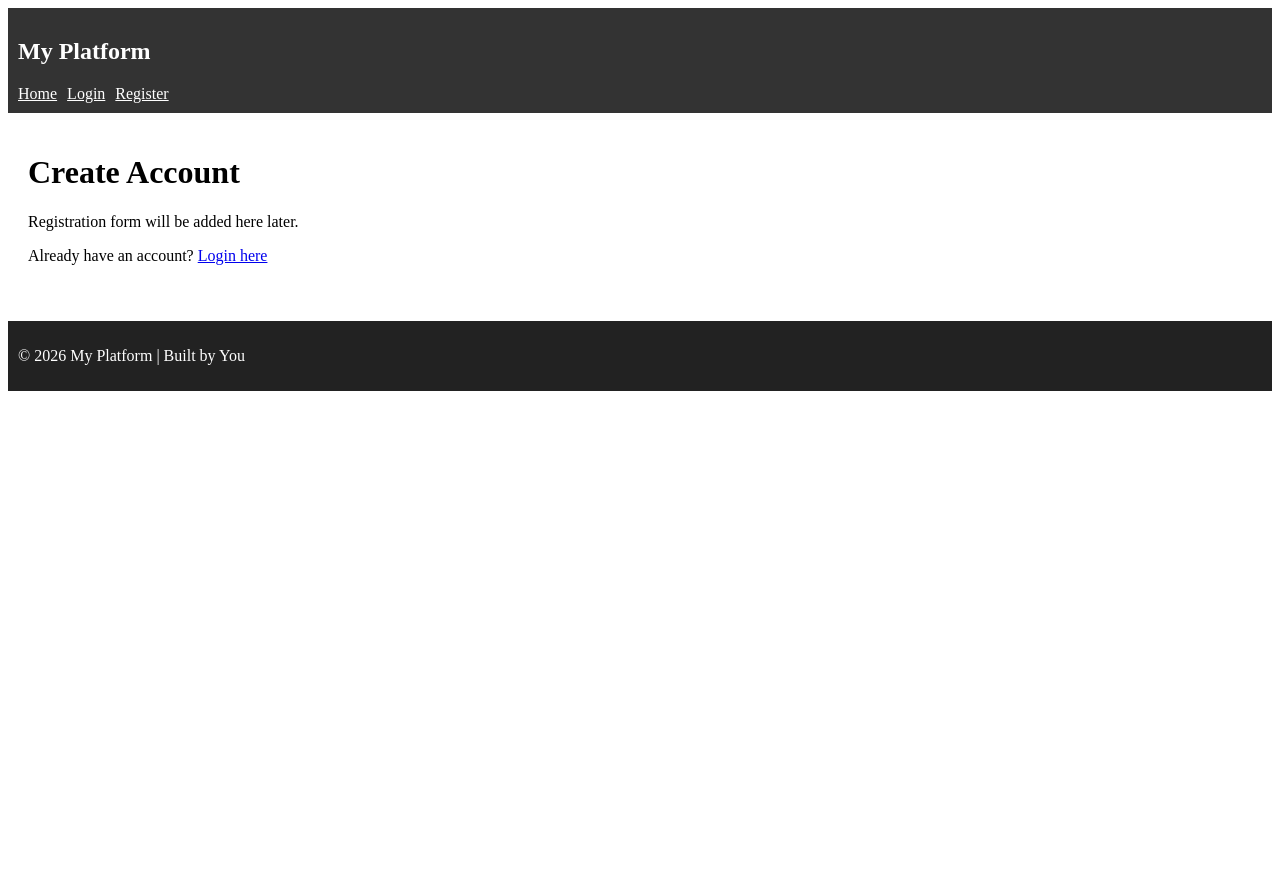
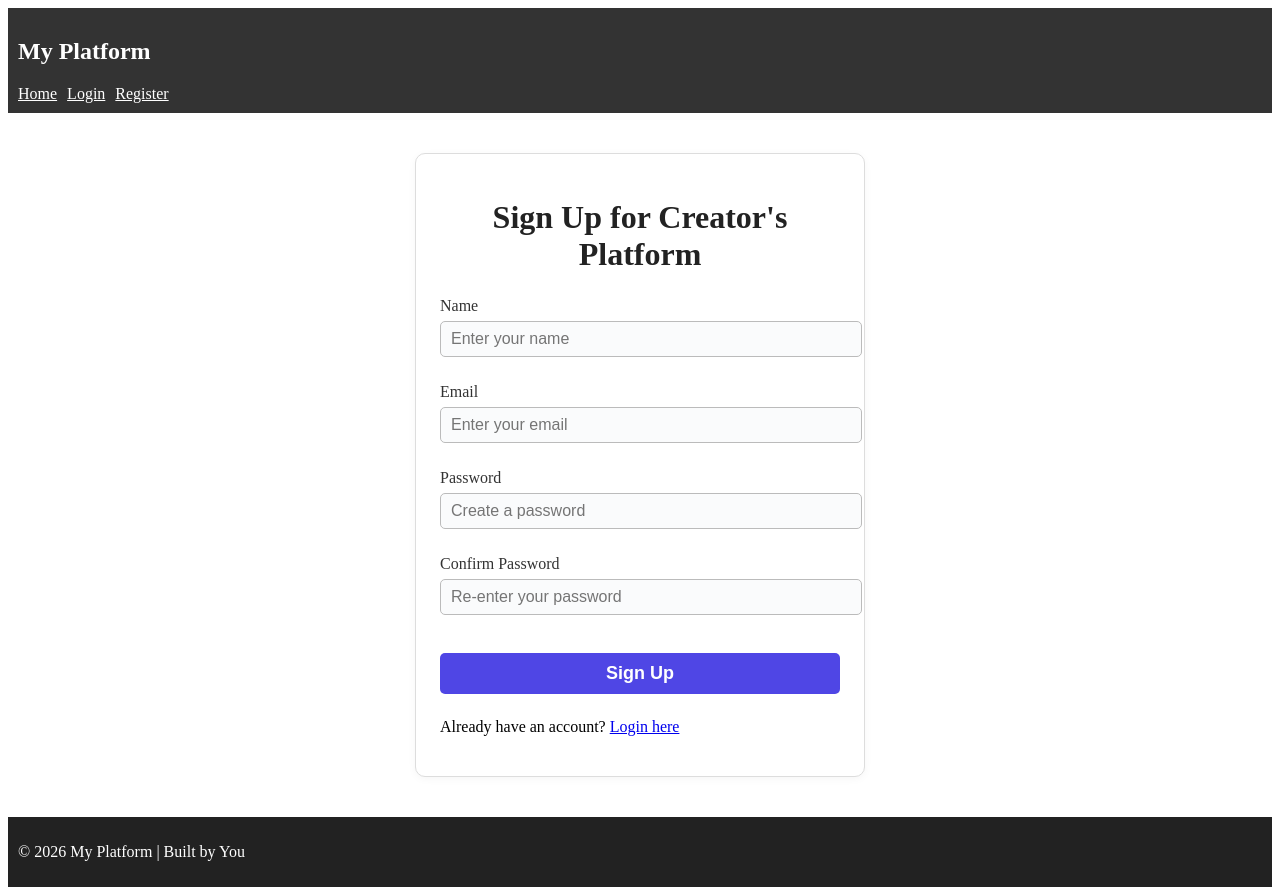
Before and after one commit to mohitdebian/Creators-Platform, a React (Vite) app in the folder client/: page /register in a window 1280 px wide. Before the commit the page ends 800 px from the top, so only its background shows below. Built offline with nearby package versions, Linux system fonts and the light colour scheme.

Commit message:
user registration flow

```diff
--- a/client/src/pages/Register.jsx
+++ b/client/src/pages/Register.jsx
@@ -1,17 +1,236 @@
-import React from "react";
-import { Link } from "react-router-dom";
+
+import React, { useState } from "react";
+import { Link, useNavigate } from "react-router-dom";
+
 
 function Register() {
+  const [formData, setFormData] = useState({
+    name: "",
+    email: "",
+    password: "",
+    confirmPassword: "",
+  });
+  const [errors, setErrors] = useState({});
+  const [isLoading, setIsLoading] = useState(false);
+  const [successMessage, setSuccessMessage] = useState("");
+  const [apiError, setApiError] = useState("");
+  const navigate = useNavigate();
+
+  // Handle input changes
+  const handleChange = (e) => {
+    const { name, value } = e.target;
+    setFormData((prev) => ({ ...prev, [name]: value }));
+    if (errors[name]) {
+      setErrors((prev) => ({ ...prev, [name]: "" }));
+    }
+    setApiError("");
+    setSuccessMessage("");
+  };
+
+  // Validation function
+  const validateForm = () => {
+    const newErrors = {};
+    const name = formData.name.trim();
+    const email = formData.email.trim().toLowerCase();
+    const password = formData.password;
+    const confirmPassword = formData.confirmPassword;
+    if (!name) newErrors.name = "Name is required";
+    else if (name.length < 2) newErrors.name = "Name must be at least 2 characters";
+    else if (name.length > 50) newErrors.name = "Name must be at most 50 characters";
+    const emailRegex = /^[^\s@]+@[^\s@]+\.[^\s@]+$/;
+    if (!email) newErrors.email = "Email is required";
+    else if (!emailRegex.test(email)) newErrors.email = "Please enter a valid email address";
+    if (!password) newErrors.password = "Password is required";
+    else if (password.length < 6) newErrors.password = "Password must be at least 6 characters";
+    if (!confirmPassword) newErrors.confirmPassword = "Please confirm your password";
+    else if (password !== confirmPassword) newErrors.confirmPassword = "Passwords do not match";
+    setErrors(newErrors);
+    return Object.keys(newErrors).length === 0;
+  };
+
+  // Handle form submission
+  const handleSubmit = async (e) => {
+    e.preventDefault();
+    setApiError("");
+    setSuccessMessage("");
+    if (!validateForm()) return;
+    setIsLoading(true);
+    try {
+      const payload = {
+        name: formData.name.trim(),
+        email: formData.email.trim().toLowerCase(),
+        password: formData.password,
+      };
+      const res = await fetch("/api/users/register", {
+        method: "POST",
+        headers: { "Content-Type": "application/json" },
+        body: JSON.stringify(payload),
+      });
+      const data = await res.json();
+      if (res.ok) {
+        setSuccessMessage(data.message || "Registration successful! Redirecting to login...");
+        setFormData({ name: "", email: "", password: "", confirmPassword: "" });
+        setTimeout(() => navigate("/login"), 2000);
+      } else {
+        setApiError(data.message || "Registration failed. Please try again.");
+      }
+    } catch (err) {
+      setApiError("Unable to connect to server. Please try again later.");
+    } finally {
+      setIsLoading(false);
+    }
+  };
+
   return (
-    <div style={{ padding: "20px" }}>
-      <h1>Create Account</h1>
-      <p>Registration form will be added here later.</p>
-
-      <p>
+    <div style={styles.container}>
+      <h1 style={styles.title}>Sign Up for Creator's Platform</h1>
+      <form onSubmit={handleSubmit} style={styles.form} noValidate>
+        <div style={styles.fieldGroup}>
+          <label htmlFor="name" style={styles.label}>Name</label>
+          <input
+            type="text"
+            id="name"
+            name="name"
+            value={formData.name}
+            onChange={handleChange}
+            style={styles.input}
+            placeholder="Enter your name"
+            autoComplete="name"
+          />
+          {errors.name && <div style={styles.error}>{errors.name}</div>}
+        </div>
+        <div style={styles.fieldGroup}>
+          <label htmlFor="email" style={styles.label}>Email</label>
+          <input
+            type="email"
+            id="email"
+            name="email"
+            value={formData.email}
+            onChange={handleChange}
+            style={styles.input}
+            placeholder="Enter your email"
+            autoComplete="email"
+          />
+          {errors.email && <div style={styles.error}>{errors.email}</div>}
+        </div>
+        <div style={styles.fieldGroup}>
+          <label htmlFor="password" style={styles.label}>Password</label>
+          <input
+            type="password"
+            id="password"
+            name="password"
+            value={formData.password}
+            onChange={handleChange}
+            style={styles.input}
+            placeholder="Create a password"
+            autoComplete="new-password"
+          />
+          {errors.password && <div style={styles.error}>{errors.password}</div>}
+        </div>
+        <div style={styles.fieldGroup}>
+          <label htmlFor="confirmPassword" style={styles.label}>Confirm Password</label>
+          <input
+            type="password"
+            id="confirmPassword"
+            name="confirmPassword"
+            value={formData.confirmPassword}
+            onChange={handleChange}
+            style={styles.input}
+            placeholder="Re-enter your password"
+            autoComplete="new-password"
+          />
+          {errors.confirmPassword && <div style={styles.error}>{errors.confirmPassword}</div>}
+        </div>
+        <button
+          type="submit"
+          style={{ ...styles.button, ...(isLoading ? styles.buttonDisabled : {}) }}
+          disabled={isLoading}
+        >
+          {isLoading ? "Creating Account..." : "Sign Up"}
+        </button>
+        {apiError && <div style={styles.apiError}>{apiError}</div>}
+        {successMessage && <div style={styles.success}>{successMessage}</div>}
+      </form>
+      <p style={{ marginTop: 24 }}>
         Already have an account? <Link to="/login">Login here</Link>
       </p>
     </div>
   );
 }
 
+// CSS-in-JS styles
+const styles = {
+  container: {
+    maxWidth: 400,
+    margin: "40px auto",
+    padding: 24,
+    border: "1px solid #ddd",
+    borderRadius: 10,
+    background: "#fff",
+    boxShadow: "0 2px 8px rgba(0,0,0,0.04)",
+  },
+  title: {
+    textAlign: "center",
+    marginBottom: 24,
+    color: "#222",
+  },
+  form: {
+    display: "flex",
+    flexDirection: "column",
+    gap: 16,
+  },
+  fieldGroup: {
+    marginBottom: 8,
+  },
+  label: {
+    display: "block",
+    marginBottom: 6,
+    fontWeight: 500,
+    color: "#333",
+  },
+  input: {
+    width: "100%",
+    padding: "8px 10px",
+    fontSize: 16,
+    border: "1px solid #bbb",
+    borderRadius: 5,
+    outline: "none",
+    marginBottom: 2,
+    background: "#fafbfc",
+  },
+  button: {
+    marginTop: 12,
+    padding: "10px 0",
+    fontSize: 18,
+    background: "#4f46e5",
+    color: "#fff",
+    border: "none",
+    borderRadius: 5,
+    cursor: "pointer",
+    fontWeight: 600,
+    transition: "background 0.2s",
+  },
+  buttonDisabled: {
+    background: "#a5b4fc",
+    cursor: "not-allowed",
+  },
+  error: {
+    color: "#e11d48",
+    fontSize: 14,
+    marginTop: 2,
+  },
+  apiError: {
+    color: "#e11d48",
+    fontWeight: 500,
+    marginTop: 14,
+    textAlign: "center",
+  },
+  success: {
+    color: "#059669",
+    fontWeight: 500,
+    marginTop: 14,
+    textAlign: "center",
+  },
+};
+
 export default Register;
```
